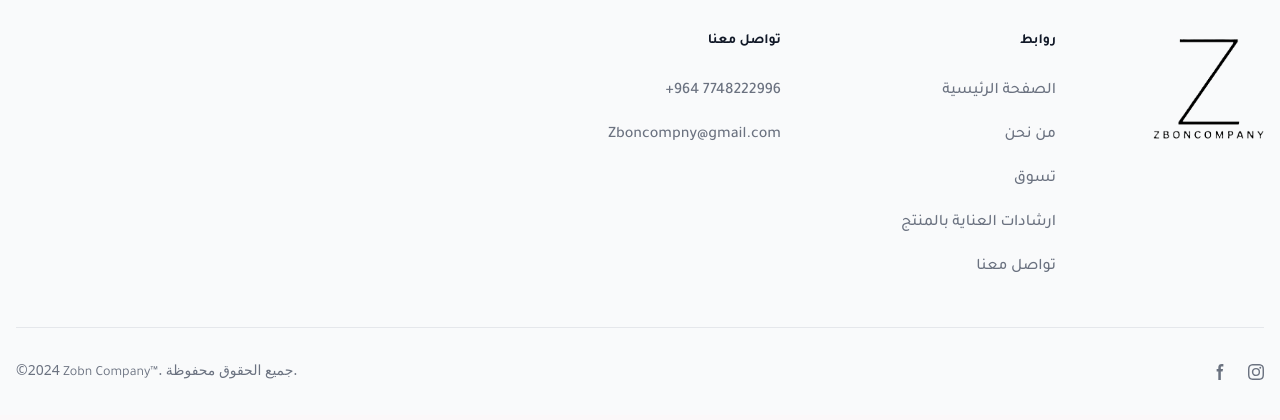
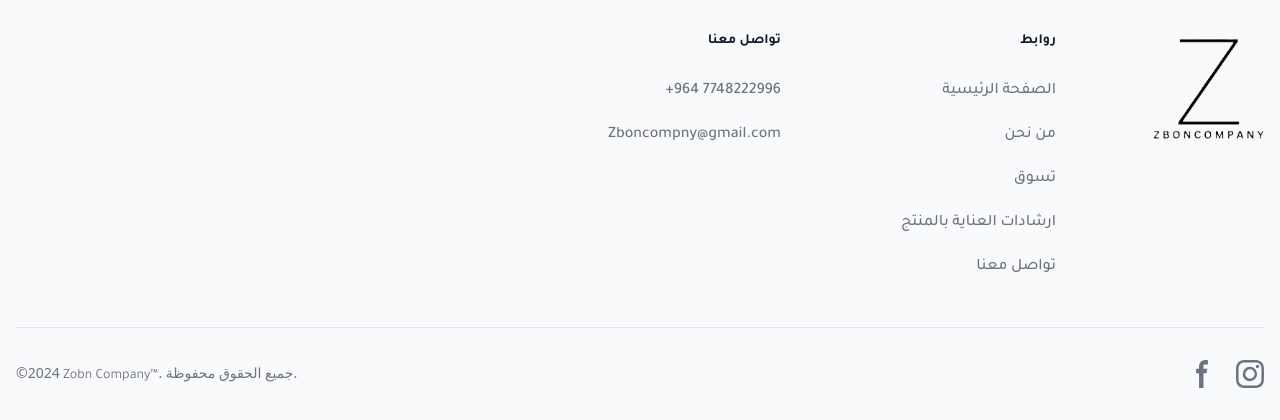
Before and after one commit to Abubakr-Alsheikh/zobn-company, a Django app: page / in a window 1280 px wide. Shown: the part 2102-2522 px from the top of the page. Before the commit the page ends 2482 px from the top, so only its background shows below. Run offline with Django 5.2, Linux system fonts and the light colour scheme; data that the repository does not hold is empty; some libraries are stand-ins or nearby versions.

Commit message:
Adding facebook account, improving icon style

```diff
--- a/static/src/output.css
+++ b/static/src/output.css
@@ -1337,6 +1337,10 @@ input:checked + .toggle-bg {
   height: 100svh;
 }
 
+.h-7 {
+  height: 1.75rem;
+}
+
 .w-1\/2 {
   width: 50%;
 }
@@ -1383,6 +1387,14 @@ input:checked + .toggle-bg {
 
 .w-full {
   width: 100%;
+}
+
+.w-6 {
+  width: 1.5rem;
+}
+
+.w-7 {
+  width: 1.75rem;
 }
 
 .max-w-2xl {
--- a/templates/include/footer.html
+++ b/templates/include/footer.html
@@ -48,14 +48,14 @@
       <div class="flex flex-col-reverse items-center gap-4 sm:justify-between md:flex-row">
         <span class="text-sm text-gray-500 dark:text-gray-400 sm:text-center">©2024 <a href="/" class="hover:underline">Zobn Company™</a>. جميع الحقوق محفوظة. </span>
         <div class="mt-4 flex sm:mt-0 sm:justify-center">
-          <a href="#" class="text-gray-500 hover:text-gray-900 dark:hover:text-white" target="_blank">
-            <svg class="h-4 w-4" aria-hidden="true" xmlns="http://www.w3.org/2000/svg" fill="currentColor" viewBox="0 0 8 19">
+          <a href="https://www.facebook.com/profile.php?id=61557846151620" class="text-gray-500 hover:text-gray-900 dark:hover:text-white" target="_blank">
+            <svg class="h-7 w-7" aria-hidden="true" xmlns="http://www.w3.org/2000/svg" fill="currentColor" viewBox="0 0 8 19">
               <path fill-rule="evenodd" d="M6.135 3H8V0H6.135a4.147 4.147 0 0 0-4.142 4.142V6H0v3h2v9.938h3V9h2.021l.592-3H5V3.591A.6.6 0 0 1 5.592 3h.543Z" clip-rule="evenodd" />
             </svg>
             <span class="sr-only">Facebook page</span>
           </a>
           <a href="https://www.instagram.com/zbon_company/" target="_blank" class="ms-5 text-gray-500 hover:text-gray-900 dark:hover:text-white">
-            <svg xmlns="http://www.w3.org/2000/svg" width="16" height="16" fill="currentColor" class="bi bi-instagram" viewBox="0 0 16 16">
+            <svg class="h-7 w-7" xmlns="http://www.w3.org/2000/svg" fill="currentColor" class="bi bi-instagram" viewBox="0 0 16 16">
               <path d="M8 0C5.829 0 5.556.01 4.703.048 3.85.088 3.269.222 2.76.42a3.9 3.9 0 0 0-1.417.923A3.9 3.9 0 0 0 .42 2.76C.222 3.268.087 3.85.048 4.7.01 5.555 0 5.827 0 8.001c0 2.172.01 2.444.048 3.297.04.852.174 1.433.372 1.942.205.526.478.972.923 1.417.444.445.89.719 1.416.923.51.198 1.09.333 1.942.372C5.555 15.99 5.827 16 8 16s2.444-.01 3.298-.048c.851-.04 1.434-.174 1.943-.372a3.9 3.9 0 0 0 1.416-.923c.445-.445.718-.891.923-1.417.197-.509.332-1.09.372-1.942C15.99 10.445 16 10.173 16 8s-.01-2.445-.048-3.299c-.04-.851-.175-1.433-.372-1.941a3.9 3.9 0 0 0-.923-1.417A3.9 3.9 0 0 0 13.24.42c-.51-.198-1.092-.333-1.943-.372C10.443.01 10.172 0 7.998 0zm-.717 1.442h.718c2.136 0 2.389.007 3.232.046.78.035 1.204.166 1.486.275.373.145.64.319.92.599s.453.546.598.92c.11.281.24.705.275 1.485.039.843.047 1.096.047 3.231s-.008 2.389-.047 3.232c-.035.78-.166 1.203-.275 1.485a2.5 2.5 0 0 1-.599.919c-.28.28-.546.453-.92.598-.28.11-.704.24-1.485.276-.843.038-1.096.047-3.232.047s-2.39-.009-3.233-.047c-.78-.036-1.203-.166-1.485-.276a2.5 2.5 0 0 1-.92-.598 2.5 2.5 0 0 1-.6-.92c-.109-.281-.24-.705-.275-1.485-.038-.843-.046-1.096-.046-3.233s.008-2.388.046-3.231c.036-.78.166-1.204.276-1.486.145-.373.319-.64.599-.92s.546-.453.92-.598c.282-.11.705-.24 1.485-.276.738-.034 1.024-.044 2.515-.045zm4.988 1.328a.96.96 0 1 0 0 1.92.96.96 0 0 0 0-1.92m-4.27 1.122a4.109 4.109 0 1 0 0 8.217 4.109 4.109 0 0 0 0-8.217m0 1.441a2.667 2.667 0 1 1 0 5.334 2.667 2.667 0 0 1 0-5.334"/>
             </svg>
             <span class="sr-only">Instagram page</span>
```
